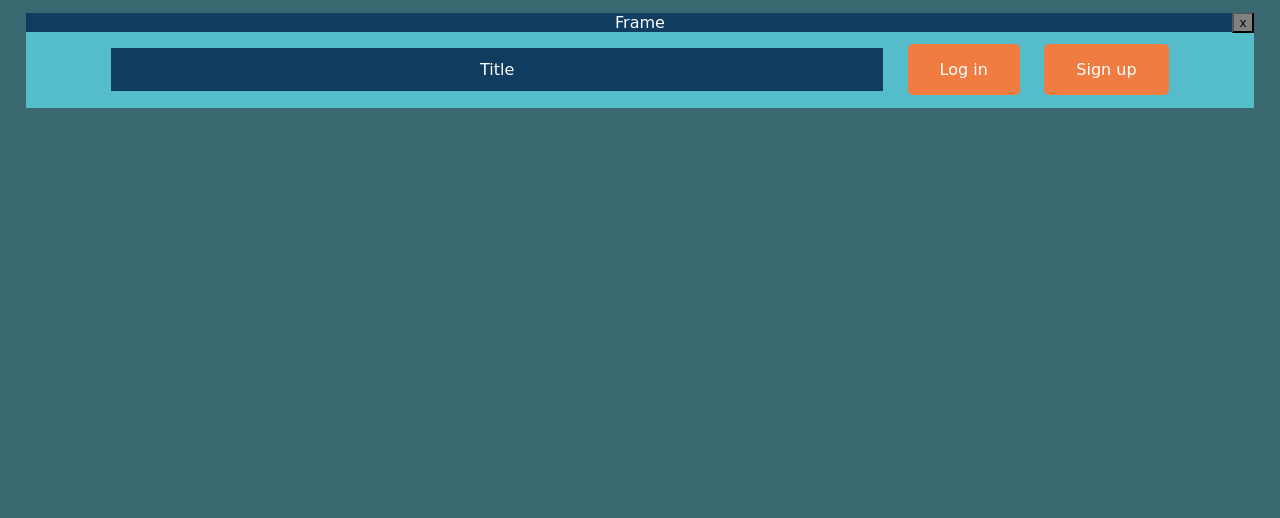
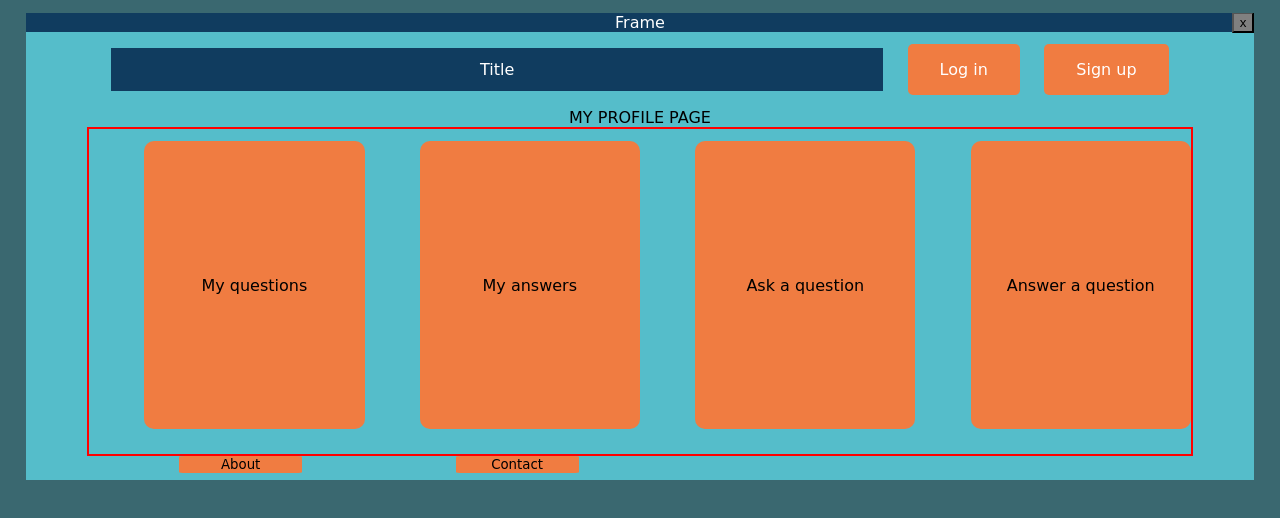
Before and after one commit to antokarant/SaaS_Team31, a React (Create React App) app in the folder frontend/: page /profile in a window 1280 px wide. Shown: the top 518 px of the page. Built offline with nearby package versions, Linux system fonts and the light colour scheme.

Commit message:
Minor CSS and scene-linking

```diff
--- a/frontend/src/App.css
+++ b/frontend/src/App.css
@@ -11,7 +11,7 @@
     --secondary-deep: #DF622C;
     --secondary-light: #F07C41;
 
-    --main-font: "Comic Sans MS";
+    --main-font: "Comic Sans MS", sans-serif;
 }
 
 .Background {
@@ -119,16 +119,20 @@
 
 .footnote {
   float: left;
-  width: 10%;
   margin-left:12.5%;
   height: 50%;
-  border-radius: 12%;
-  background-color: var(--secondary-light);
+  width: 10%;
   justify-content: center;
   align-items: center;
 }
 
-.footnote:hover, .sign:hover {
+.small-btn {
+    border-radius: 5%;
+    background-color: var(--secondary-light);
+    border: none;
+}
+
+.small-btn:hover, .sign:hover {
     cursor: pointer;
     opacity: 0.7;
 }
@@ -140,7 +144,7 @@
 .dropdown {
   display: block;
   font-size: 16px;
-  font-family: "Comic Sans MS";
+  font-family: var(--main-font);
   font-weight: 700;
   color: #444;
   line-height: 1.3;
--- a/frontend/src/App.js
+++ b/frontend/src/App.js
@@ -5,6 +5,7 @@ import Signup from './Signup';
 import Login from './Login';
 import Layout from './Layout';
 import Home from './Home';
+import UserProfile from './UserProfile';
 import React from 'react';
 import {Route, Link, BrowserRouter} from 'react-router-dom';
 
@@ -40,6 +41,7 @@ class App extends React.Component {
             <Route exact path = "/login" component = {Login} />
             <Route exact path = "/askquestion" component = {AskQuestion} />
             <Route exact path = "/writeanswer" component = {WriteAnswer} />
+            <Route exact path = "/profile" component = {UserProfile} />
         </div>
       );
     }
--- a/frontend/src/AskQuestion.js
+++ b/frontend/src/AskQuestion.js
@@ -38,12 +38,16 @@ class AskQuestion extends React.Component
                     </div>
                 </div>
                 <div className = "footnote-wrapper">
-                    <button className="footnote">
-                        Submit
-                    </button>
-                    <button className="footnote">
-                        Cancel
-                    </button>
+                    <Link to = '/'>
+                        <button className="small-btn footnote">
+                            <span className = "regular-text">Submit</span>
+                        </button>
+                    </Link>
+                    <Link to = '/'>
+                        <button className="small-btn footnote">
+                            <span className = "regular-text">Cancel</span>
+                        </button>
+                    </Link>
                 </div>
             </div>
         );
--- a/frontend/src/Home.js
+++ b/frontend/src/Home.js
@@ -2,7 +2,7 @@ import './App.css';
 import React from 'react';
 import {Route, Link, BrowserRouter} from 'react-router-dom';
 
-class Signup extends React.Component
+class Home extends React.Component
 {
 
     constructor(props)
@@ -24,7 +24,7 @@ class Signup extends React.Component
 
     render()
     {
-        if(!this.state.loggedIn) return (
+        return (
             <div className = "App">
                 <div className = "main-window">
                     <header className="mainheader">
@@ -41,13 +41,18 @@ class Signup extends React.Component
                         </Link>
                     </div>
                 </div>
+                <div className = "footnote-wrapper">
+                    <button className="small-btn footnote">
+                        <span className = "regular-text">About</span>
+                    </button>
+                    <button className="small-btn footnote">
+                        <span className = "regular-text">Contact</span>
+                    </button>
+                </div>
             </div>
-        );
 
-        else return (
-            <div></div>
         );
     }
 }
 
-export default Signup;
+export default Home;
--- a/frontend/src/Login.js
+++ b/frontend/src/Login.js
@@ -44,7 +44,11 @@ class Signup extends React.Component
                                         <td><input type = "text" name = "password" /></td>
                                     </tr>
                                     <br />
-                                    <button onClick = {this.handleSubmit}>Login</button>
+                                    <Link to = '/profile'>
+                                        <button className = "small-btn" onClick = {this.handleSubmit}>
+                                            <span className = "regular-text">Login</span>
+                                        </button>
+                                    </Link>
                                 </table>
                             </form>
                         </div>
--- a/frontend/src/Signup.js
+++ b/frontend/src/Signup.js
@@ -47,12 +47,16 @@ class Signup extends React.Component
                     </div>
                 </div>
                 <div className = "footnote-wrapper">
-                    <button className="footnote">
-                        Submit
-                    </button>
-                    <button className="footnote">
-                        Cancel
-                    </button>
+                    <Link to = '/'>
+                        <button className="small-btn footnote">
+                            <span className = "regular-text">Submit</span>
+                        </button>
+                    </Link>
+                    <Link to = '/'>
+                        <button className="small-btn footnote">
+                            <span className = "regular-text">Cancel</span>
+                        </button>
+                    </Link>
                 </div>
             </div>
         );
--- a/frontend/src/UserProfile.js
+++ b/frontend/src/UserProfile.js
@@ -0,0 +1,58 @@
+import './App.css';
+import React from 'react';
+import {Route, Link, BrowserRouter} from 'react-router-dom';
+
+class UserProfile extends React.Component
+{
+
+    constructor(props)
+    {
+        super(props);
+        this.state = {
+            loggedIn: false,
+            username: "Agent47"
+        };
+
+        this.handleSubmit = this.handleSubmit.bind(this);
+    }
+
+    handleSubmit()
+    {
+        this.setState({loggedIn : true});
+        return ;
+    }
+
+    render()
+    {
+        return (
+            <div className = "App">
+                <div className = "main-window">
+                    <header className="mainheader">
+                        MY PROFILE PAGE
+                    </header>
+                    <div className = "main-area">
+                        <div className = "big-box">My questions</div>
+                        <div className = "big-box">My answers</div>
+                        <Link to = "/askquestion">
+                            <div className = "big-box"><span className = "regular-text">Ask a question</span></div>
+                        </Link>
+                        <Link to = "/writeanswer">
+                            <div className = "big-box"><span className = "regular-text">Answer a question</span></div>
+                        </Link>
+                    </div>
+                </div>
+                <div className = "footnote-wrapper">
+                    <button className="small-btn footnote">
+                        <span className = "regular-text">About</span>
+                    </button>
+                    <button className="small-btn footnote">
+                        <span className = "regular-text">Contact</span>
+                    </button>
+                </div>
+            </div>
+
+        );
+    }
+}
+
+export default UserProfile;
--- a/frontend/src/WriteAnswer.js
+++ b/frontend/src/WriteAnswer.js
@@ -1,5 +1,6 @@
 import './App.css';
 import React from 'react';
+import {Route, Link, BrowserRouter} from 'react-router-dom';
 
 class WriteAnswer extends React.Component
 {
@@ -57,12 +58,16 @@ class WriteAnswer extends React.Component
                   </form>
               </div>
               <div className="footnote-wrapper">
-                  <button className="footnote">
-                      Answer
-                  </button>
-                  <button className="footnote">
-                      Never mind
-                  </button>
+                  <Link to = '/'>
+                      <button className="small-btn footnote">
+                          <span className = "regular-text">Answer</span>
+                      </button>
+                  </Link>
+                  <Link to = '/'>
+                      <button className="small-btn footnote">
+                          <span className = "regular-text">Never mind</span>
+                      </button>
+                  </Link>
               </div>
           </div>
       );
```
